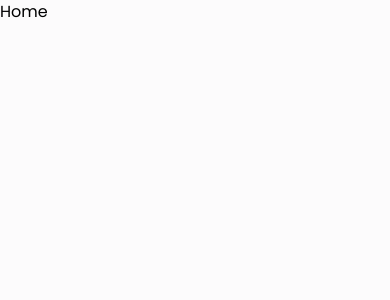
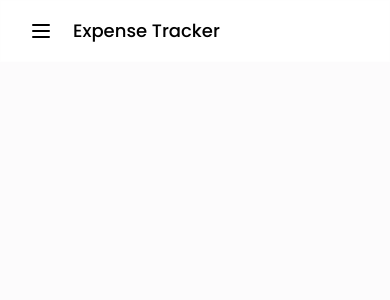
Before and after one commit to Yash990-bit/Expense-Pilot, a React (Vite) app in the folder frontend/expense-tracker/: page /dashboard in a window 390 px wide. Shown: the top 300 px of the page. Built offline with nearby package versions, Linux system fonts and the light colour scheme.

Commit message:
correct my backend of signup and login fetch userdata

```diff
--- /dev/null
+++ b/frontend/expense-tracker/src/components/layouts/DashboardLayout.jsx
@@ -0,0 +1,25 @@
+import React, { useContext } from 'react'
+import { UserContext } from '../../context/userContext'
+import Navbar from './Navbar'
+import SideMenu from './SideMenu'
+
+const DashboardLayout = ({ children, activeMenu }) => {
+    const { user } = useContext(UserContext)
+    return (
+        <div className=''>
+            <Navbar activeMenu={activeMenu} />
+
+            {user && (
+                <div className='flex'>
+                    <div className='max-[1080px]:hidden'>
+                        <SideMenu activeMenu={activeMenu} />
+                    </div>
+
+                    <div className='grow mx-5'>{children}</div>
+                </div>
+            )}
+        </div>
+    )
+}
+
+export default DashboardLayout
--- /dev/null
+++ b/frontend/expense-tracker/src/components/layouts/Navbar.jsx
@@ -0,0 +1,33 @@
+import React,{useState} from 'react'
+import {HiOutlineMenu,HiOutlineX} from "react-icons/hi"
+
+const Navbar = ({activeMenu}) => {
+    const [openSideMenu,setOpenSideMenu]=useState(false)
+
+  return (
+    <div className='flex gap-5 bg-white border border-b border-gray-200/5 backdrop-blur-[2px] py-4 px-7 sticky top-0 z-30 '>
+        <button
+        className='block lg:hidden text-black'
+        onClick={()=>{
+            setOpenSideMenu(!openSideMenu)
+        }}
+        >
+            {openSideMenu ?(
+                <HiOutlineX className='text-2xl'/>
+            ):(
+                <HiOutlineMenu className='text-2xl'/>
+            )}
+        </button>
+
+        <h2 className="text-lg font-medium text-black">Expense Tracker</h2>
+
+        {openSideMenu && (
+            <div className='fixed top-[61px] -ml-4 bg-white'>
+                <SideMenu activeMenu={activeMenu}/>
+            </div>
+        )}
+    </div>
+  )
+}
+
+export default Navbar
--- /dev/null
+++ b/frontend/expense-tracker/src/components/layouts/SideMenu.jsx
@@ -0,0 +1,9 @@
+import React from 'react'
+
+function SideMenu() {
+  return (
+    <div>SideMenu</div>
+  )
+}
+
+export default SideMenu
--- a/frontend/expense-tracker/src/pages/Dashboard/Home.jsx
+++ b/frontend/expense-tracker/src/pages/Dashboard/Home.jsx
@@ -1,8 +1,11 @@
 import React from 'react'
+import DashboardLayout from '../../components/layouts/DashboardLayout'
 
-function Home() {
+const Home = () => {
   return (
-    <div>Home</div>
+    <DashboardLayout activeMenu="dashboard">
+      <div className='my-5 max-auto'></div>
+    </DashboardLayout>
   )
 }
 
--- a/frontend/expense-tracker/src/utils/apiPaths.js
+++ b/frontend/expense-tracker/src/utils/apiPaths.js
@@ -4,7 +4,7 @@
     AUTH: {
         LOGIN: "/api/v1/auth/login",
         REGISTER: "/api/v1/auth/create-account",
-        GET_USER_INFO: "/api/v1/auth/getUser",
+        GET_USER_INFO: "/api/v1/auth/get-user-info",
     },
     DASHBOARD: {
         GET_DATA: "/api/v1/dashboard",
--- a/frontend/expense-tracker/src/utils/axiosinstance.js
+++ b/frontend/expense-tracker/src/utils/axiosinstance.js
@@ -4,10 +4,6 @@
 const axiosInstance = axios.create({
     baseURL: BASE_URL,
     timeout: 10000,
-    headers: {
-        "Content-Type": "application/json",
-        Accept:"application/json",
-    },
 })
 
 axiosInstance.interceptors.request.use(
@@ -24,19 +20,19 @@
 )
 
 axiosInstance.interceptors.response.use(
-    (response)=>{
+    (response) => {
         return response
     },
-    (error)=>{
-        if(error.response){
-            if(error.response.status===401){
-                window.location.href="/login"
+    (error) => {
+        if (error.response) {
+            if (error.response.status === 401) {
+                window.location.href = "/login"
             }
-            else if(error.response.status===500){
+            else if (error.response.status === 500) {
                 console.error("Server error.Please try again later")
             }
         }
-        else if(error.code==="ECONNABORTED"){
+        else if (error.code === "ECONNABORTED") {
             console.log("Request timeout.Please try again")
         }
         return Promise.reject(error)
--- a/frontend/expense-tracker/src/utils/uploadImage.js
+++ b/frontend/expense-tracker/src/utils/uploadImage.js
@@ -1,20 +1,16 @@
 import { API_PATHS } from "./apiPaths";
 import axiosInstance from "./axiosinstance";
 
-const uploadImage=async(imageFile)=>{
-    const formData=new FormData()
-    formData.append('image',imageFile)
+const uploadImage = async (imageFile) => {
+    const formData = new FormData()
+    formData.append('image', imageFile)
 
-    try{
-        const response=await axiosInstance.post(API_PATHS.IMAGE.UPLOAD_IMAGE,formData,{
-            headers:{
-                'Context-Type':'multiple/form-Data',
-            },
-        })
+    try {
+        const response = await axiosInstance.post(API_PATHS.IMAGE.UPLOAD_IMAGE, formData)
         return response.data
     }
-    catch(error){
-        console.error('Error uploading the image',error)
+    catch (error) {
+        console.error('Error uploading the image', error)
         throw error
     }
 }
```
Also changed, not shown: frontend/expense-tracker/src/context/UserContext.jsx (+11 -11 lines).
